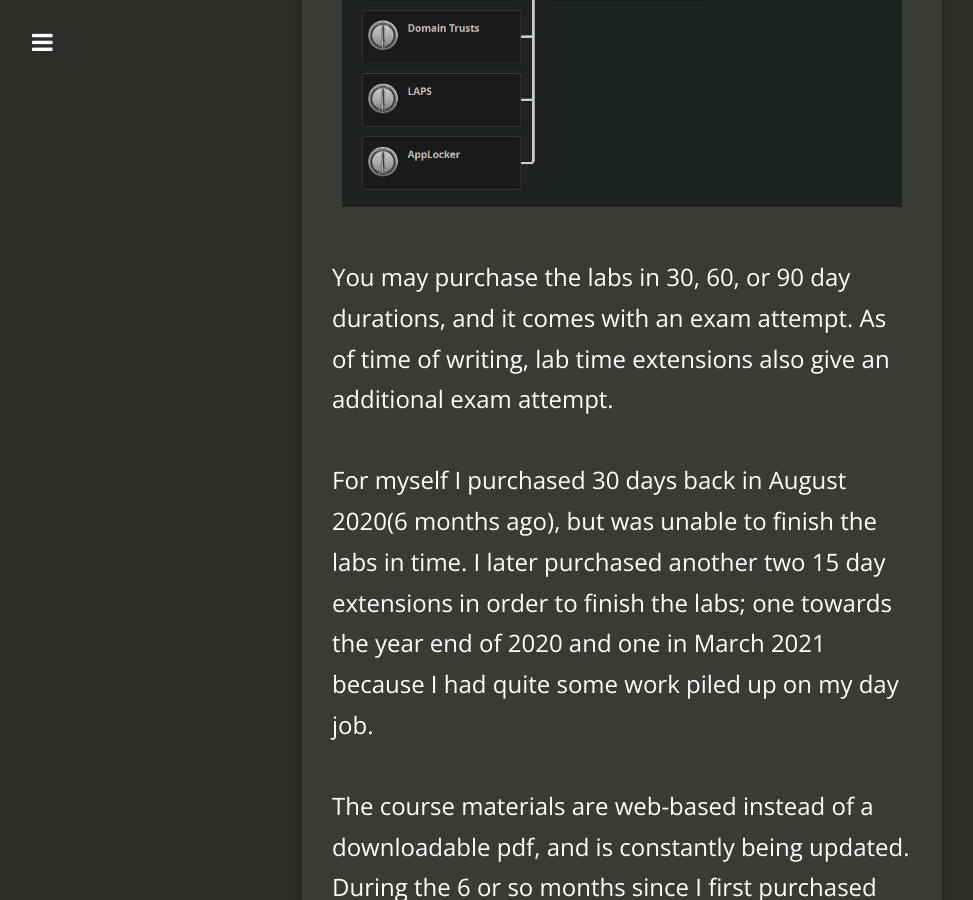
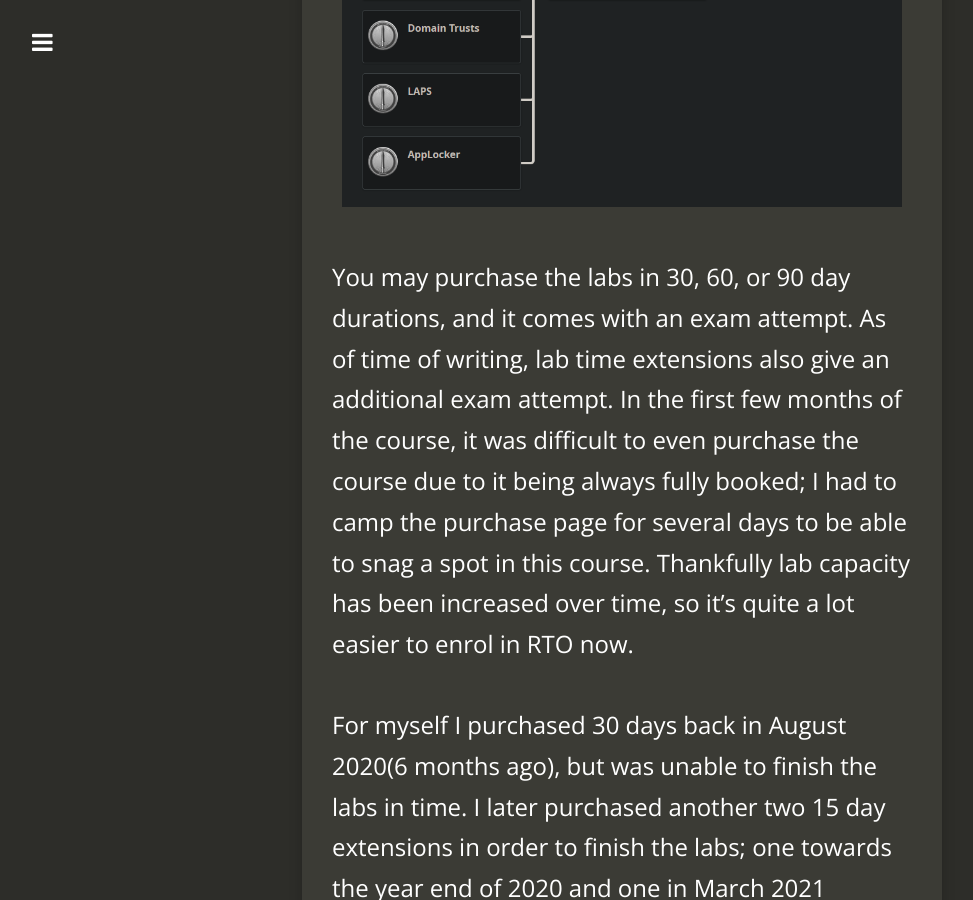
Before and after one commit to Dreamscent/Dreamscent.github.io, a Jekyll site: the page built from _posts/2021-04-01-Certified-Red-Team-Operator-Review.md, in a window 1280 px wide and 900 px high, scrolled down 6087 px. Shown: the whole window, without its empty margins (18-991 px from the left). Built offline with Jekyll 4.4.1, drawn with Linux system fonts in a browser that asks for light colours; nearby versions of some CDN libraries.

Commit message:
Update 2021-04-01-Certified-Red-Team-Operator-Review.md

```diff
--- a/_posts/2021-04-01-Certified-Red-Team-Operator-Review.md
+++ b/_posts/2021-04-01-Certified-Red-Team-Operator-Review.md
@@ -108,7 +108,7 @@ The course uses [badgr][5] pathways, where you have to complete modules and subm
 
 
 
-You may purchase the labs in 30, 60, or 90 day durations, and it comes with an exam attempt. As of time of writing, lab time extensions also give an additional exam attempt.
+You may purchase the labs in 30, 60, or 90 day durations, and it comes with an exam attempt. As of time of writing, lab time extensions also give an additional exam attempt. In the first few months of the course, it was difficult to even purchase the course due to it being always fully booked; I had to camp the purchase page for several days to be able to snag a spot in this course. Thankfully lab capacity has been increased over time, so it's quite a lot easier to enrol in RTO now.
 
 
 
```
